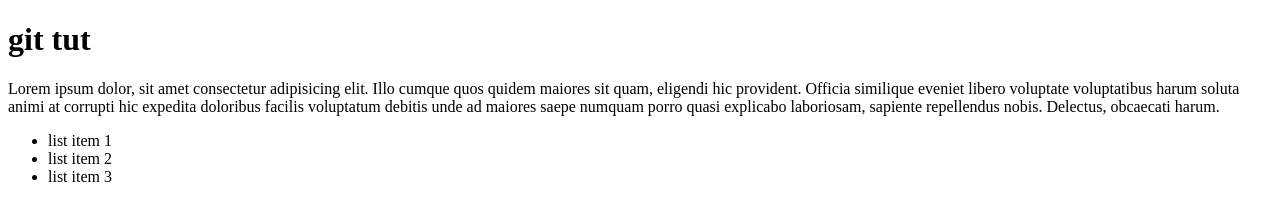
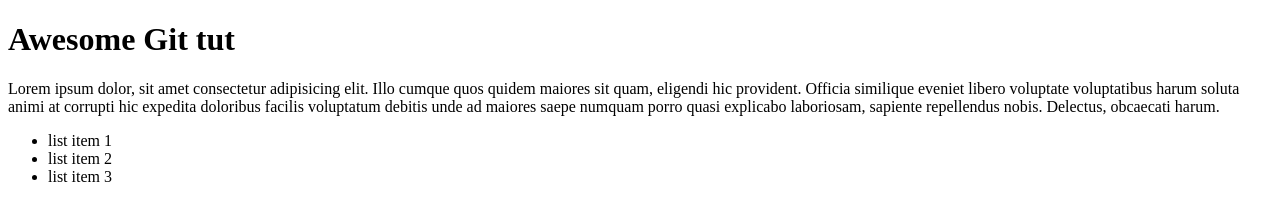
Before and after one commit to scottlothbrok/git-tutorial, a plain HTML site: page index.html in a window 1280 px wide. Drawn offline with Linux system fonts and the light colour scheme.

Commit message:
edited h1

```diff
--- a/index.html
+++ b/index.html
@@ -7,7 +7,7 @@
     <title>Git Practice</title>
   </head>
   <body>
-    <h1>git tut</h1>
+    <h1>Awesome Git tut</h1>
     <p>
       Lorem ipsum dolor, sit amet consectetur adipisicing elit. Illo cumque quos
       quidem maiores sit quam, eligendi hic provident. Officia similique eveniet
```
